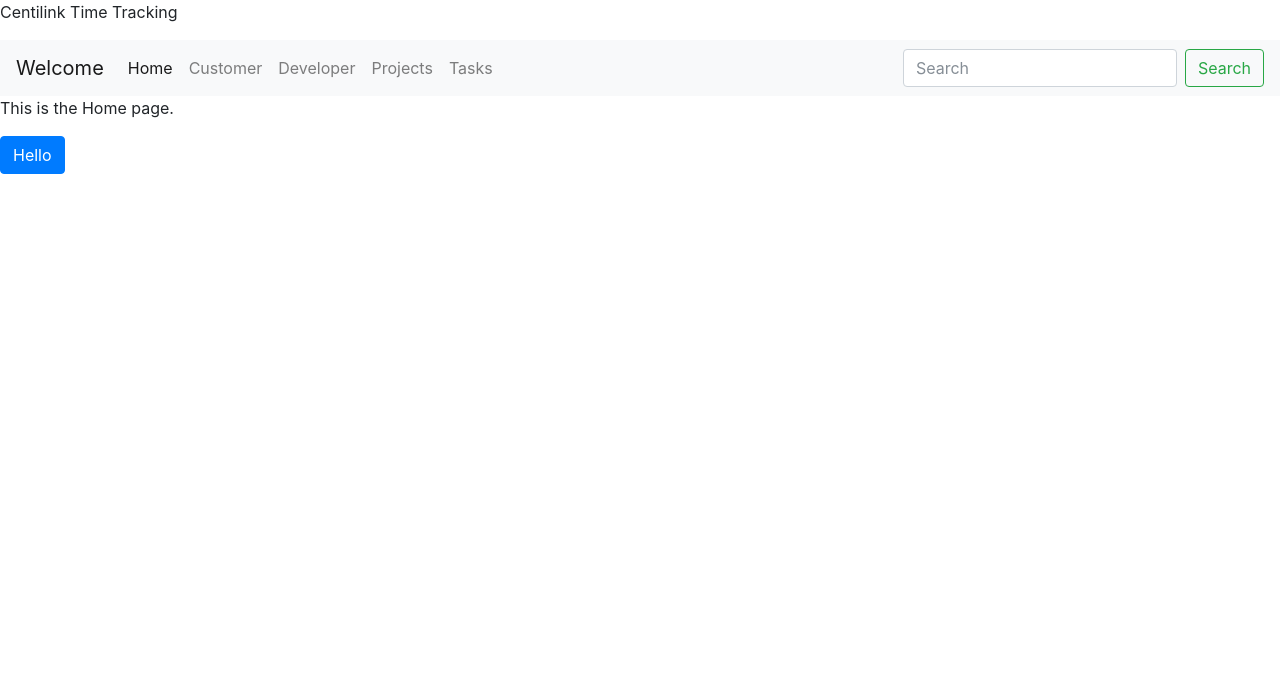
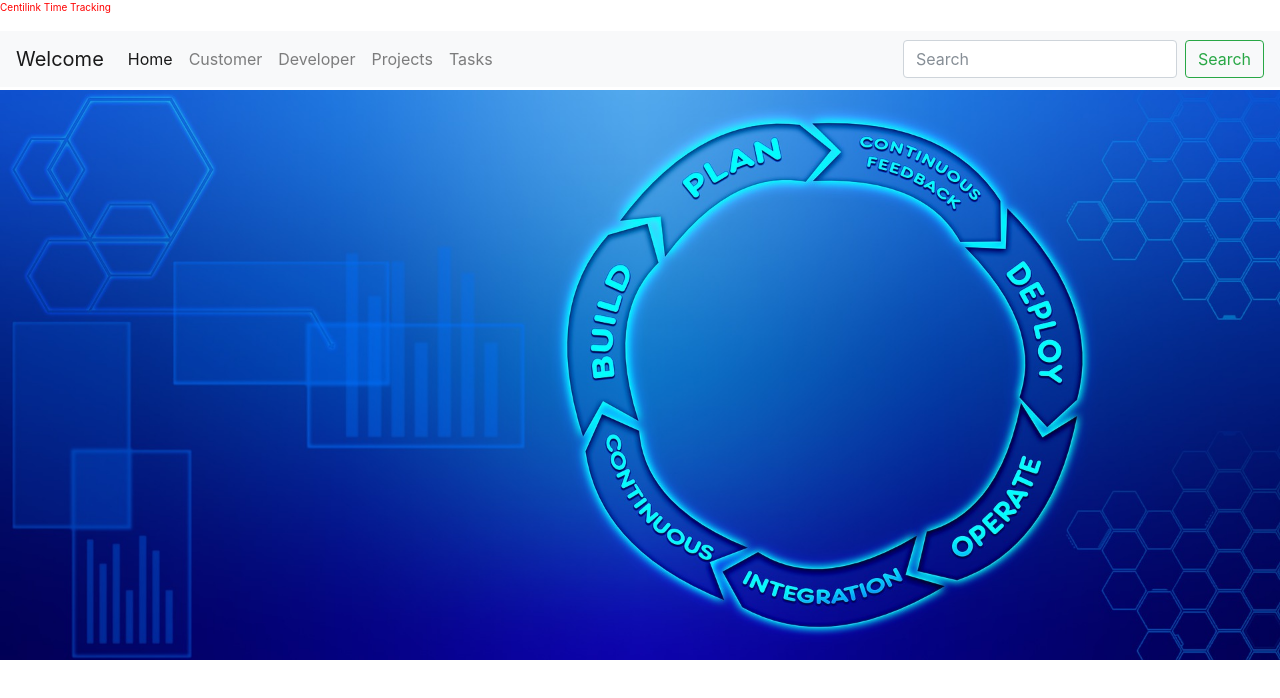
Before and after one commit to CasperFAndersen/MyAssignment, a plain HTML site: page MyAssignmentWorkshop1/Home.html in a window 1280 px wide. Drawn offline with nearby package versions, Linux system fonts and the light colour scheme.

Commit message:
css + html, Home page.

```diff
--- a/MyAssignmentWorkshop1/Home.html
+++ b/MyAssignmentWorkshop1/Home.html
@@ -11,17 +11,6 @@
   <link rel="stylesheet" href="https://maxcdn.bootstrapcdn.com/bootstrap/4.0.0-beta.2/css/bootstrap.min.css" integrity="sha384-PsH8R72JQ3SOdhVi3uxftmaW6Vc51MKb0q5P2rRUpPvrszuE4W1povHYgTpBfshb"
     crossorigin="anonymous">
 
-
-  <!-- Optional JavaScript -->
-  <!-- jQuery first, then Popper.js, then Bootstrap JS -->
-  <script src="https://code.jquery.com/jquery-3.2.1.slim.min.js" integrity="sha384-KJ3o2DKtIkvYIK3UENzmM7KCkRr/rE9/Qpg6aAZGJwFDMVNA/GpGFF93hXpG5KkN"
-    crossorigin="anonymous"></script>
-  <script src="https://cdnjs.cloudflare.com/ajax/libs/popper.js/1.12.3/umd/popper.min.js" integrity="sha384-vFJXuSJphROIrBnz7yo7oB41mKfc8JzQZiCq4NCceLEaO4IHwicKwpJf9c9IpFgh"
-    crossorigin="anonymous"></script>
-  <script src="https://maxcdn.bootstrapcdn.com/bootstrap/4.0.0-beta.2/js/bootstrap.min.js" integrity="sha384-alpBpkh1PFOepccYVYDB4do5UnbKysX5WZXm3XxPqe5iKTfUKjNkCk9SaVuEZflJ"
-    crossorigin="anonymous"></script>
-
-
   <link href="Styles/styles.css" rel="stylesheet" />
   <link href="Styles/typography.css" rel="stylesheet" />
   <link href="Styles/colors.css" rel="stylesheet" />
@@ -29,11 +18,14 @@
 
 </head>
 <header>
-  <!-- <img id="BannerPicture" src="Pictures/HeaderImage.jpg" class="img-fluid" alt="Responsive image"> -->
-  <p class="HeaderText">Centilink Time Tracking</p>
 </header>
 
 <body>
+  <div>
+    <p id="HeaderText">Centilink Time Tracking</p>
+    <img id="BannerPicture" src="Pictures/HeaderImage.jpg" class="img-fluid" alt="Responsive image"></img>
+  </div>
+  <div>
     <nav class="navbar navbar-expand-lg navbar-light bg-light">
       <a class="navbar-brand" href="Home.html">Welcome</a>
       <button class="navbar-toggler" type="button" data-toggle="collapse" data-target="#navbarSupportedContent" aria-controls="navbarSupportedContent"
@@ -66,12 +58,27 @@
         </form>
       </div>
     </nav>
+  </div>
+  <div>
+    <p>
+      Welcome to CentiSoft Software development.
+    </p>
     <section>
       <p>
         This is the Home page.
       </p>
     </section>
+  </div>
   <button type="button" id="HomeButton" class="btn btn-primary btn-succes">Hello</button>
+
+  <!-- Optional JavaScript -->
+  <!-- jQuery first, then Popper.js, then Bootstrap JS -->
+  <script src="https://code.jquery.com/jquery-3.2.1.slim.min.js" integrity="sha384-KJ3o2DKtIkvYIK3UENzmM7KCkRr/rE9/Qpg6aAZGJwFDMVNA/GpGFF93hXpG5KkN"
+    crossorigin="anonymous"></script>
+  <script src="https://cdnjs.cloudflare.com/ajax/libs/popper.js/1.12.3/umd/popper.min.js" integrity="sha384-vFJXuSJphROIrBnz7yo7oB41mKfc8JzQZiCq4NCceLEaO4IHwicKwpJf9c9IpFgh"
+    crossorigin="anonymous"></script>
+  <script src="https://maxcdn.bootstrapcdn.com/bootstrap/4.0.0-beta.2/js/bootstrap.min.js" integrity="sha384-alpBpkh1PFOepccYVYDB4do5UnbKysX5WZXm3XxPqe5iKTfUKjNkCk9SaVuEZflJ"
+    crossorigin="anonymous"></script>
 </body>
 
 </html>
--- a/MyAssignmentWorkshop1/Styles/styles.less
+++ b/MyAssignmentWorkshop1/Styles/styles.less
@@ -15,20 +15,27 @@ html{
     .highlight //mixin
 }
 
-header{
+body{
+    div{
     img#BannerPicture{
-        position: absolute;
-        // top: 0px;
+         position: absolute;
+         top: 90px;
+         background-attachment: fixed;
         // left: 0px;
         // right: 0px;
         // width: 100%;
         // height: 200px;
         // z-index: 1;
     }
-    p#HeaderText{
-        color: red;
+        p#HeaderText{
+            font-size: 10px;
+            color: red;
+        }
     }
 }
+
+
+
 
 .highlight
 {
```
Also changed, not shown: MyAssignmentWorkshop1/Customers.html (+9 -10 lines), MyAssignmentWorkshop1/Projects.html (+9 -8 lines), MyAssignmentWorkshop1/Tasks.html (+8 -10 lines), MyAssignmentWorkshop1/Styles/styles.css. Lines whose indentation alone changed are shown as unchanged.
